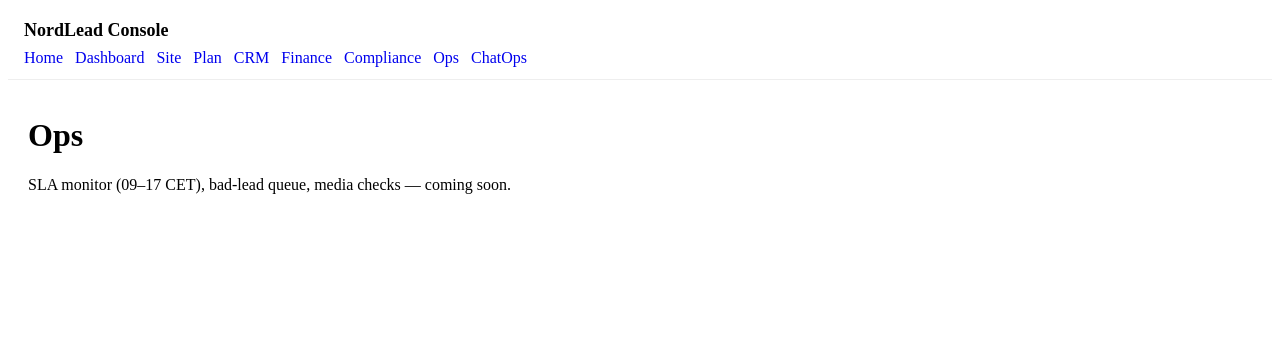
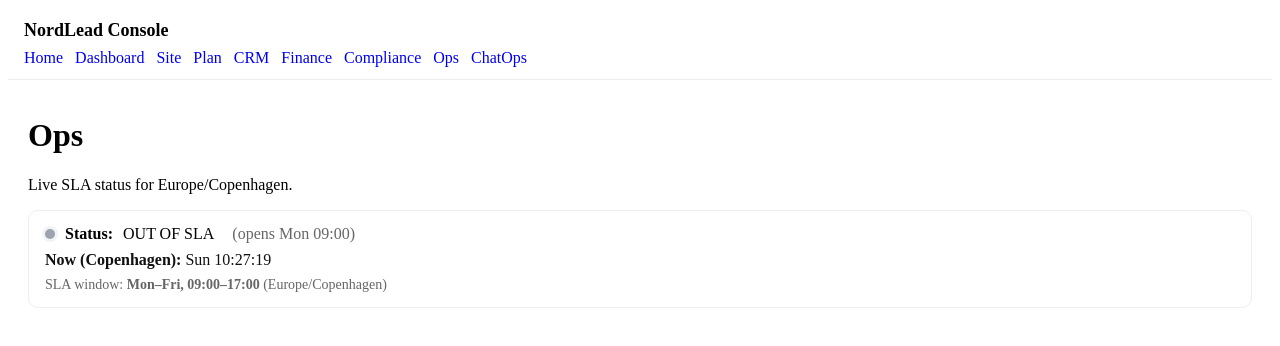
Before and after one commit to AndreasHartov/nordlead-console-nextjs, a Next.js app: page /ops in a window 1280 px wide. Shown: the top 346 px of the page. Built offline with nearby package versions, Linux system fonts and the light colour scheme.

Commit message:
ops: add SLA strip + live clock
ops: add SLA strip + live clock

```diff
--- a/app/ops/page.tsx
+++ b/app/ops/page.tsx
@@ -1,8 +1,14 @@
+// app/ops/page.tsx
+import dynamic from "next/dynamic";
+
+const SLAClock = dynamic(() => import("../../components/SLAClock"), { ssr: false });
+
 export default function Page() {
   return (
     <div>
       <h1>Ops</h1>
-      <p>SLA monitor (09–17 CET), bad-lead queue, media checks — coming soon.</p>
+      <p>Live SLA status for Europe/Copenhagen.</p>
+      <SLAClock />
     </div>
   );
 }
```
